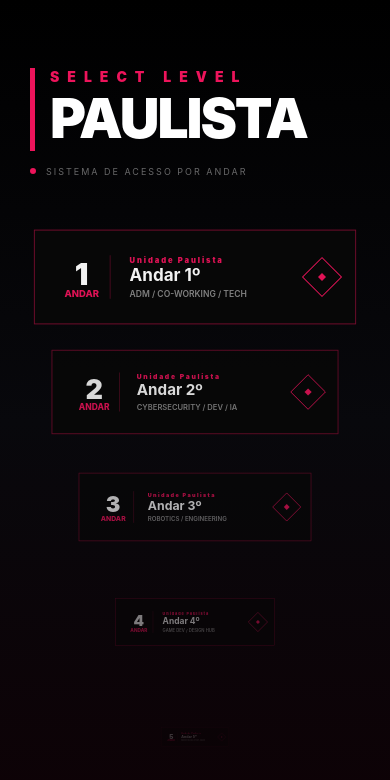
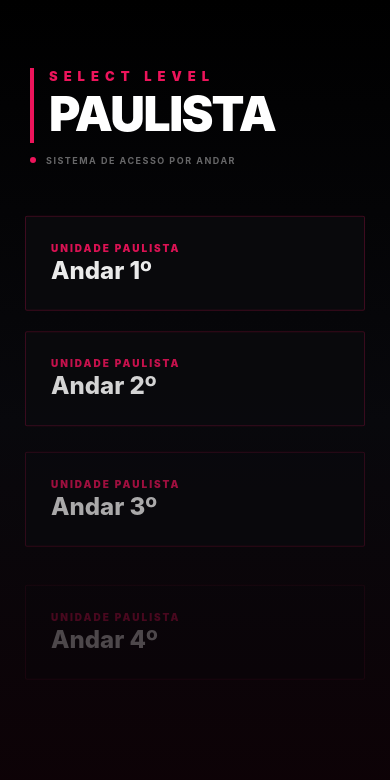
Before and after one commit to gabrieljcoutinho/CP01-Cross-Platform-Application-2026-03-25, a React Native app: screen / in a window 390 px wide. Shown: the top 780 px of the page. Built offline with nearby package versions, Linux system fonts and the light colour scheme.

Commit message:
style: tirando so crusos, deixando so os andares e a unidade paulista

```diff
--- a/Css/styleEscolhaDeSala.js
+++ b/Css/styleEscolhaDeSala.js
@@ -17,33 +17,33 @@ export const MainBackground = styled(LinearGradient)`
 export const HeaderSection = styled.View`
   padding-top: ${height * 0.08}px;
   padding-horizontal: 30px;
-  margin-bottom: 25px;
+  margin-bottom: 20px;
 `;
 
 export const GlitchContainer = styled.View`
-  border-left-width: 5px;
+  border-left-width: 4px;
   border-left-color: #ed145b;
   padding-left: 15px;
 `;
 
 export const TitleMain = styled.Text`
   color: #ed145b;
-  font-size: 14px;
+  font-size: 13px;
   font-weight: 900;
-  letter-spacing: 8px;
+  letter-spacing: 6px;
 `;
 
 export const TitleSub = styled.Text`
   color: #ffffff;
-  font-size: 55px;
+  font-size: 48px;
   font-weight: 900;
-  letter-spacing: -2px;
+  letter-spacing: -1.5px;
 `;
 
 export const StatusRow = styled.View`
   flex-direction: row;
   align-items: center;
-  margin-top: 15px;
+  margin-top: 12px;
 `;
 
 export const StatusPulse = styled.View`
@@ -56,7 +56,8 @@ export const StatusPulse = styled.View`
 export const SystemText = styled.Text`
   color: rgba(255, 255, 255, 0.4);
   font-size: 9px;
-  letter-spacing: 2px;
+  font-weight: 700;
+  letter-spacing: 1.5px;
   margin-left: 10px;
 `;
 
@@ -66,94 +67,66 @@ export const ScrollArea = styled.ScrollView`
 
 export const MenuGrid = styled.View`
   padding: 25px;
+  padding-bottom: 60px;
   gap: 15px;
 `;
 
 export const ButtonContainer = styled.View`
-  height: 100px;
+  height: 95px;
   width: 100%;
 `;
 
 export const GlowLayer = styled(Animated.View)`
   position: absolute;
-  top: -2px; left: -2px; right: -2px; bottom: -2px;
+  top: 0; left: 0; right: 0; bottom: 0;
   background-color: #ed145b;
   border-radius: 4px;
 `;
 
 export const GlassCard = styled.View`
   flex: 1;
-  background-color: #080808;
+  background-color: #0a0a0e;
   border-width: 1px;
-  border-color: rgba(237, 20, 91, 0.5);
+  border-color: rgba(237, 20, 91, 0.25);
   overflow: hidden;
+  border-radius: 2px;
+`;
+
+export const ScanLine = styled(Animated.View)`
+  position: absolute;
+  width: ${width}px;
+  height: 100%;
+  background-color: rgba(237, 20, 91, 0.08);
 `;
 
 export const CardContent = styled.View`
   flex: 1;
   flex-direction: row;
   align-items: center;
-  padding-horizontal: 20px;
-`;
-
-export const LevelIndicator = styled.View`
-  width: 60px;
-  align-items: center;
-  justify-content: center;
-  border-right-width: 1px;
-  border-right-color: rgba(237, 20, 91, 0.3);
-  margin-right: 20px;
-`;
-
-export const LevelNumber = styled.Text`
-  color: #ffffff;
-  font-size: 32px;
-  font-weight: 900;
-`;
-
-export const LevelUnit = styled.Text`
-  color: #ed145b;
-  font-size: 10px;
-  font-weight: 800;
-  margin-top: -5px;
+  /* Justify-content alterado para flex-start para alinhar à esquerda,
+     já que o elemento da direita foi removido */
+  justify-content: flex-start;
+  padding-horizontal: 25px;
+  z-index: 2;
 `;
 
 export const InfoArea = styled.View`
-  flex: 1;
+  justify-content: center;
 `;
 
 export const RoomIndex = styled.Text`
   color: #ed145b;
-  font-size: 8px;
+  font-size: 10px;
   font-weight: 900;
   letter-spacing: 2px;
+  text-transform: uppercase;
+  margin-bottom: 2px;
 `;
 
 export const RoomLabel = styled.Text`
   color: #ffffff;
-  font-size: 18px;
-  font-weight: 700;
+  font-size: 24px;
+  font-weight: 800;
 `;
 
-export const TechStatus = styled.Text`
-  color: #888;
-  font-size: 9px;
-  font-weight: 600;
-  margin-top: 4px;
-`;
-
-export const ActionCircle = styled.View`
-  width: 30px;
-  height: 30px;
-  border-width: 1px;
-  border-color: #ed145b;
-  transform: rotate(45deg);
-  align-items: center;
-  justify-content: center;
-`;
-
-export const InnerCircle = styled.View`
-  width: 6px;
-  height: 6px;
-  background-color: #ed145b;
-`;
+/* LevelDisplay, LevelNumber e LevelDecoration foram removidos */
--- a/pages/SelecionandoAsala.js
+++ b/pages/SelecionandoAsala.js
@@ -1,50 +1,75 @@
 import React, { useEffect, useRef } from 'react';
-import { Animated, TouchableWithoutFeedback, Easing } from 'react-native';
+import { Animated, TouchableWithoutFeedback, Easing, Dimensions } from 'react-native';
 import * as S from '../Css/styleEscolhaDeSala';
 
-const FloorButton = ({ level, sectors, index }) => {
+const { width } = Dimensions.get('window');
+
+const FloorButton = ({ level, index }) => {
   const animatedValue = useRef(new Animated.Value(0)).current;
   const hoverValue = useRef(new Animated.Value(0)).current;
+  const pressScale = useRef(new Animated.Value(1)).current;
 
   useEffect(() => {
     Animated.timing(animatedValue, {
       toValue: 1,
-      duration: 600,
-      delay: index * 100,
+      duration: 800,
+      delay: index * 120,
       useNativeDriver: true,
-      easing: Easing.out(Easing.quad),
+      easing: Easing.bezier(0.2, 0, 0, 1),
     }).start();
   }, []);
 
   const onPressIn = () => {
-    Animated.spring(hoverValue, { toValue: 1, useNativeDriver: true }).start();
+    Animated.parallel([
+      Animated.spring(hoverValue, { toValue: 1, useNativeDriver: true }),
+      Animated.spring(pressScale, { toValue: 0.94, useNativeDriver: true })
+    ]).start();
   };
 
   const onPressOut = () => {
-    Animated.spring(hoverValue, { toValue: 0, useNativeDriver: true }).start();
+    Animated.parallel([
+      Animated.spring(hoverValue, { toValue: 0, useNativeDriver: true }),
+      Animated.spring(pressScale, { toValue: 1, useNativeDriver: true })
+    ]).start();
   };
 
   return (
-    <Animated.View style={{ opacity: animatedValue, transform: [{ scale: animatedValue }] }}>
+    <Animated.View
+      style={{
+        opacity: animatedValue,
+        transform: [
+          { scale: pressScale },
+          { translateY: animatedValue.interpolate({
+              inputRange: [0, 1],
+              outputRange: [60, 0]
+            })
+          }
+        ]
+      }}
+    >
       <TouchableWithoutFeedback onPressIn={onPressIn} onPressOut={onPressOut}>
         <S.ButtonContainer>
-          <S.GlowLayer style={{ opacity: hoverValue }} />
+          <S.GlowLayer style={{
+            opacity: hoverValue.interpolate({
+              inputRange: [0, 1],
+              outputRange: [0, 0.4]
+            })
+          }} />
           <S.GlassCard>
+            <S.ScanLine style={{
+              transform: [{
+                translateX: hoverValue.interpolate({
+                  inputRange: [0, 1],
+                  outputRange: [-width, 0]
+                })
+              }]
+            }} />
             <S.CardContent>
-              <S.LevelIndicator>
-                <S.LevelNumber>{level}</S.LevelNumber>
-                <S.LevelUnit>ANDAR</S.LevelUnit>
-              </S.LevelIndicator>
-
               <S.InfoArea>
                 <S.RoomIndex>Unidade Paulista</S.RoomIndex>
                 <S.RoomLabel>Andar {level}º</S.RoomLabel>
-                <S.TechStatus>{sectors}</S.TechStatus>
               </S.InfoArea>
-
-              <S.ActionCircle>
-                <S.InnerCircle />
-              </S.ActionCircle>
+              {/* O bloco LevelDisplay (número grande e linha) foi removido daqui */}
             </S.CardContent>
           </S.GlassCard>
         </S.ButtonContainer>
@@ -54,6 +79,8 @@ const FloorButton = ({ level, sectors, index }) => {
 };
 
 export default function RoomSelectionScreen() {
+  const data = [1, 2, 3, 4, 5, 6, 7];
+
   return (
     <S.Container>
       <S.MainBackground
@@ -73,13 +100,19 @@ export default function RoomSelectionScreen() {
         </S.StatusRow>
       </S.HeaderSection>
 
-      <S.ScrollArea showsVerticalScrollIndicator={false}>
+      <S.ScrollArea
+        showsVerticalScrollIndicator={true}
+        persistentScrollbar={true}
+        indicatorStyle="white"
+      >
         <S.MenuGrid>
-          <FloorButton level={1} index={0} sectors="ADM / CO-WORKING / TECH" />
-          <FloorButton level={2} index={1} sectors="CYBERSECURITY / DEV / IA" />
-          <FloorButton level={3} index={2} sectors="ROBOTICS / ENGINEERING" />
-          <FloorButton level={4} index={3} sectors="GAME DEV / DESIGN HUB" />
-          <FloorButton level={5} index={4} sectors="MASTER LAB / POST-GRAD" />
+          {data.map((level, index) => (
+            <FloorButton
+              key={level}
+              level={level}
+              index={index}
+            />
+          ))}
         </S.MenuGrid>
       </S.ScrollArea>
     </S.Container>
```
